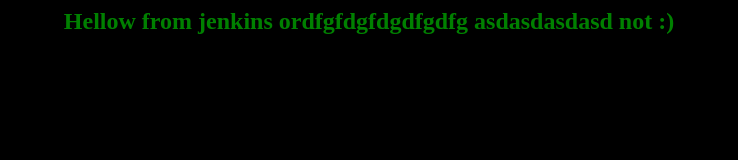
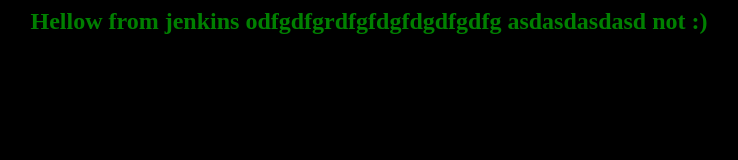
Before and after one commit to yokimaitis/Index_for_Apache, a plain HTML site: page index.html in a window 1280 px wide. Shown: the whole page, without its empty margins (271-1009 px from the left). Drawn offline with Linux system fonts and the light colour scheme.

Commit message:
Update index.html

```diff
--- a/index.html
+++ b/index.html
@@ -1,7 +1,7 @@
 <html>
 <body bgcolor=black>
 <center>
-<h2><font color=green>Hellow from jenkins ordfgfdgfdgdfgdfg  asdasdasdasd not :)</font></h2>
+<h2><font color=green>Hellow from jenkins odfgdfgrdfgfdgfdgdfgdfg  asdasdasdasd not :)</font></h2>
 </center>
 </body>
 </html>
```
